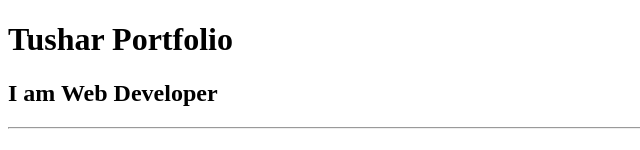
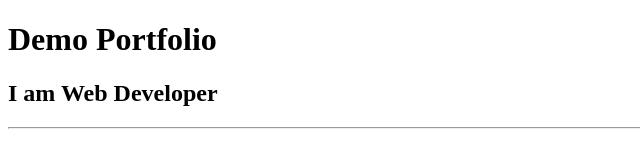
Before and after one commit to Technophile58/Html-Portfolio, a plain HTML site: page index.html in a window 1280 px wide. Shown: the top 150 px of the page, without its empty margins (0-640 px from the left). Drawn offline with Linux system fonts and the light colour scheme.

Commit message:
index.html

```diff
--- a/index.html
+++ b/index.html
@@ -1,4 +1,4 @@
-<!-- TODO 1: Create the HTML Boilerplate -->
+
 <!DOCTYPE html>
 <html lang="en">
 <head>
@@ -7,7 +7,7 @@
     <title>HTML Portfolio</title>
 </head>
 <body>
-    <h1>Tushar Portfolio</h1>
+    <h1>Demo Portfolio</h1>
     <h2>I am Web Developer</h2>
     <hr />
    <h3> <a href="./public/movie-ranking.html">Movie Ranking Project</a></h3>
@@ -19,16 +19,3 @@
 <a href="./public/contact.html ">Contact Me </a>
 </body>
 </html>
-<!-- TODO 2: Add Your previous projects' HTML into the public folder -->
-
-<!-- TODO 3: Take screenshots of your project previews and add the images to the images folder -->
-
-<!-- TODO 4: Add titles/subtitles etc. -->
-
-<!-- TODO 5: Add a link to the project pages -->
-
-<!-- TODO 6: Add images to show the project previews
-HINT for TODO 6: You can use the height attribute set to 200 to make the image smaller:
-https://developer.mozilla.org/en-US/docs/Web/HTML/Element/img#attr-height -->
-
-<!-- TODO 7: Add the Contact Me and About Me page links -->
```
